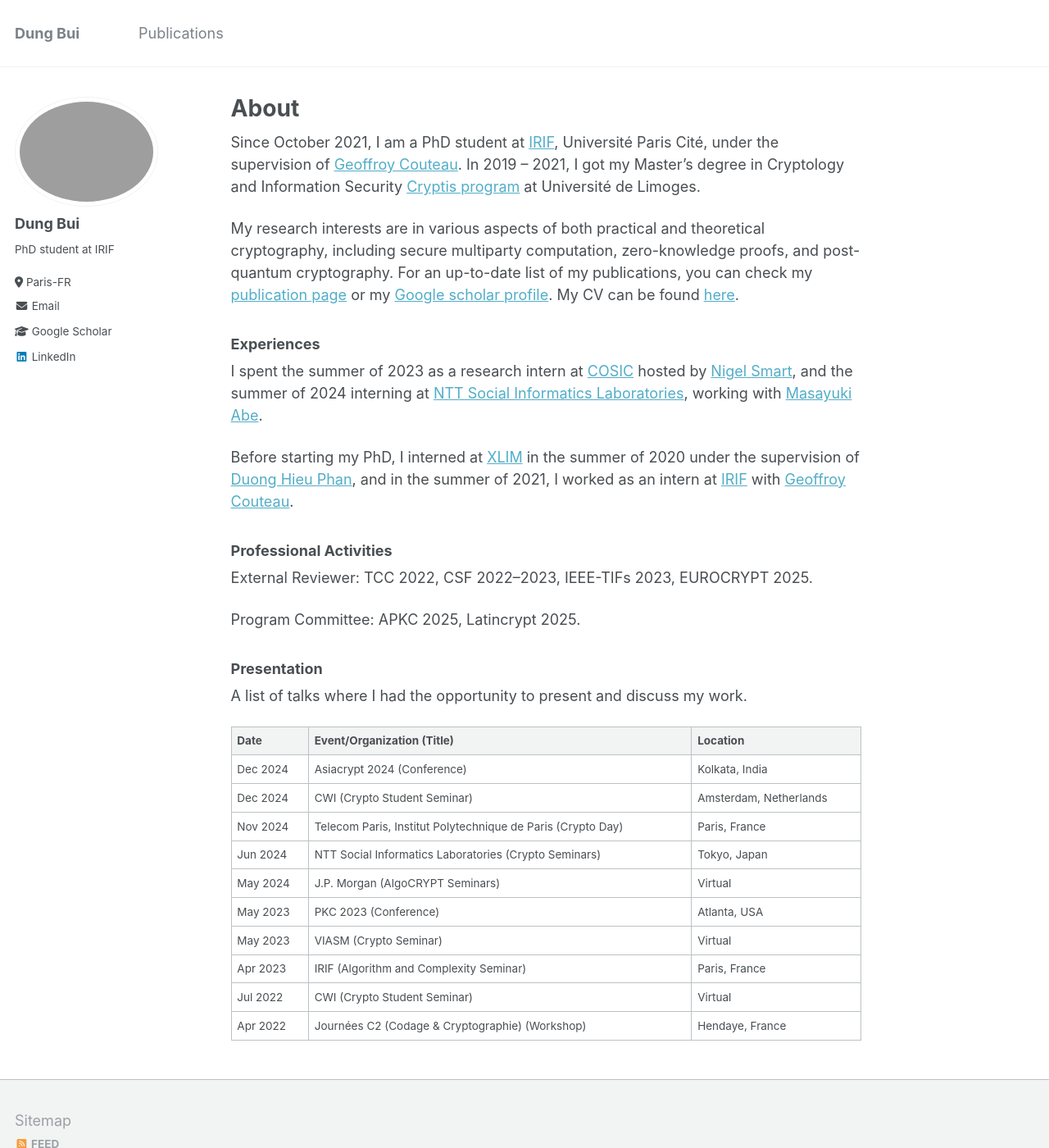
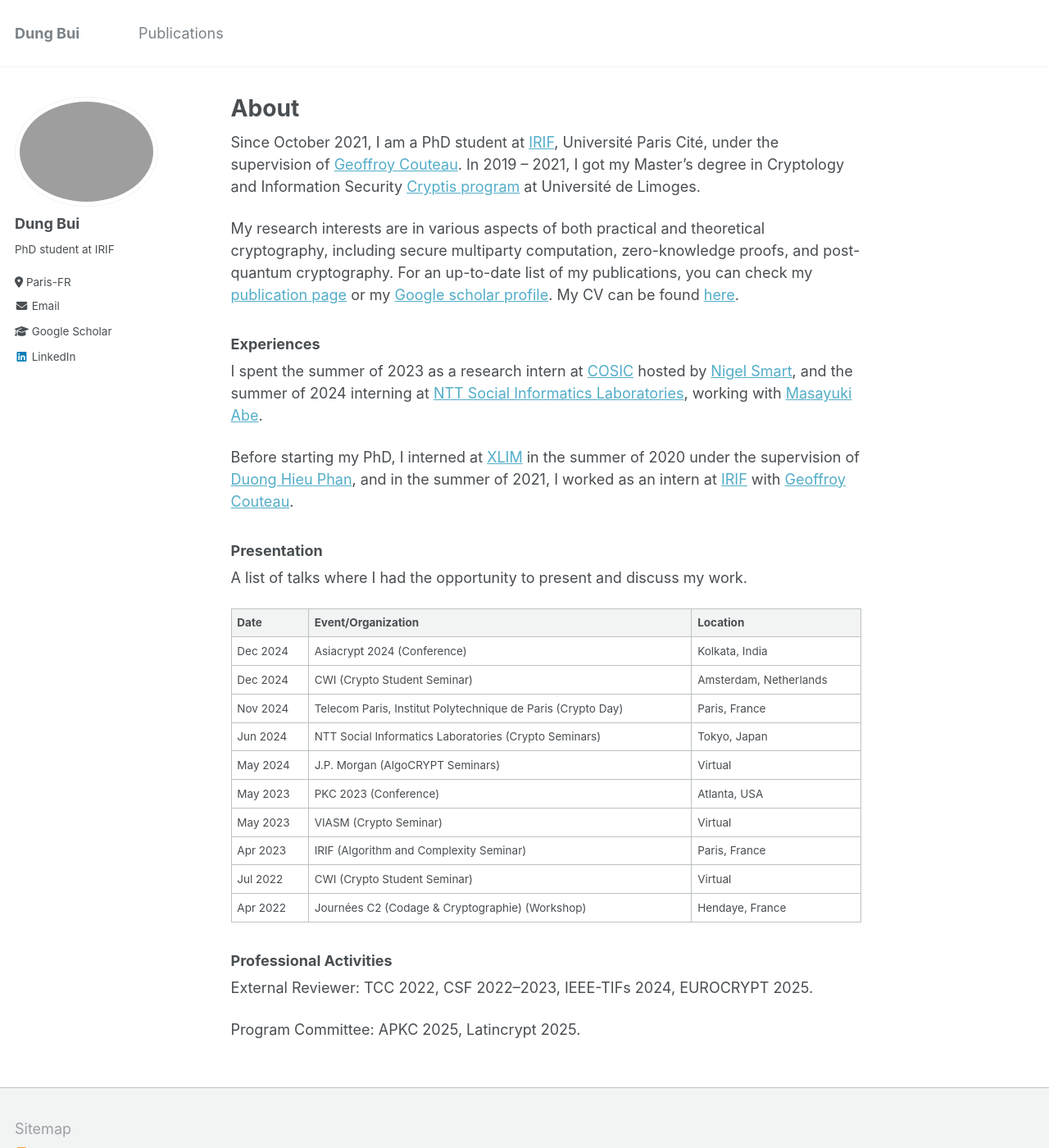
Before and after one commit to dungbui15/dungbui15.github.io, a Jekyll site: the page built from _pages/about.md, in a window 1280 px wide and 1400 px high. Shown: the whole window at 82% size. Built offline with Jekyll 4.4.1, drawn with Linux system fonts in a browser that asks for light colours; some of the changed lines change nothing that is shown.

Commit message:
Update about.md

```diff
--- a/_pages/about.md
+++ b/_pages/about.md
@@ -17,17 +17,10 @@ I spent the summer of 2023 as a research intern at [COSIC](https://www.esat.kule
 Before starting my PhD, I interned at [XLIM](https://www.xlim.fr/en) in the summer of 2020 under the supervision of [Duong Hieu Phan](https://www.di.ens.fr/users/phan/index.html),  and in the summer of 2021, I worked as an intern at [IRIF](https://www.irif.fr/) with [Geoffroy Couteau](https://geoffroycouteau.github.io/).
 
 
-
-### Professional Activities
-External Reviewer: TCC 2022, CSF 2022--2023, IEEE-TIFs 2023, EUROCRYPT 2025.
-
-Program Committee: APKC 2025, Latincrypt 2025.
-
-
 ### Presentation
 A list of talks where I had the opportunity to present and discuss my work.
 
-| Date        | Event/Organization (Title)                                   | Location              |
+| Date        | Event/Organization                                           | Location              |
 |-------------|--------------------------------------------------------------|-----------------------|
 | Dec 2024    | Asiacrypt 2024 (Conference)                                  | Kolkata, India        |
 | Dec 2024    | CWI (Crypto Student Seminar)                                 | Amsterdam, Netherlands|
@@ -39,3 +32,9 @@ A list of talks where I had the opportunity to present and discuss my work.
 | Apr 2023    | IRIF (Algorithm and Complexity Seminar)                      | Paris, France         |
 | Jul 2022    | CWI (Crypto Student Seminar)                                 | Virtual               |
 | Apr 2022    | Journées C2 (Codage & Cryptographie) (Workshop)              | Hendaye, France       |
+
+
+### Professional Activities
+External Reviewer: TCC 2022, CSF 2022--2023, IEEE-TIFs 2024, EUROCRYPT 2025.
+
+Program Committee: APKC 2025, Latincrypt 2025.
```
